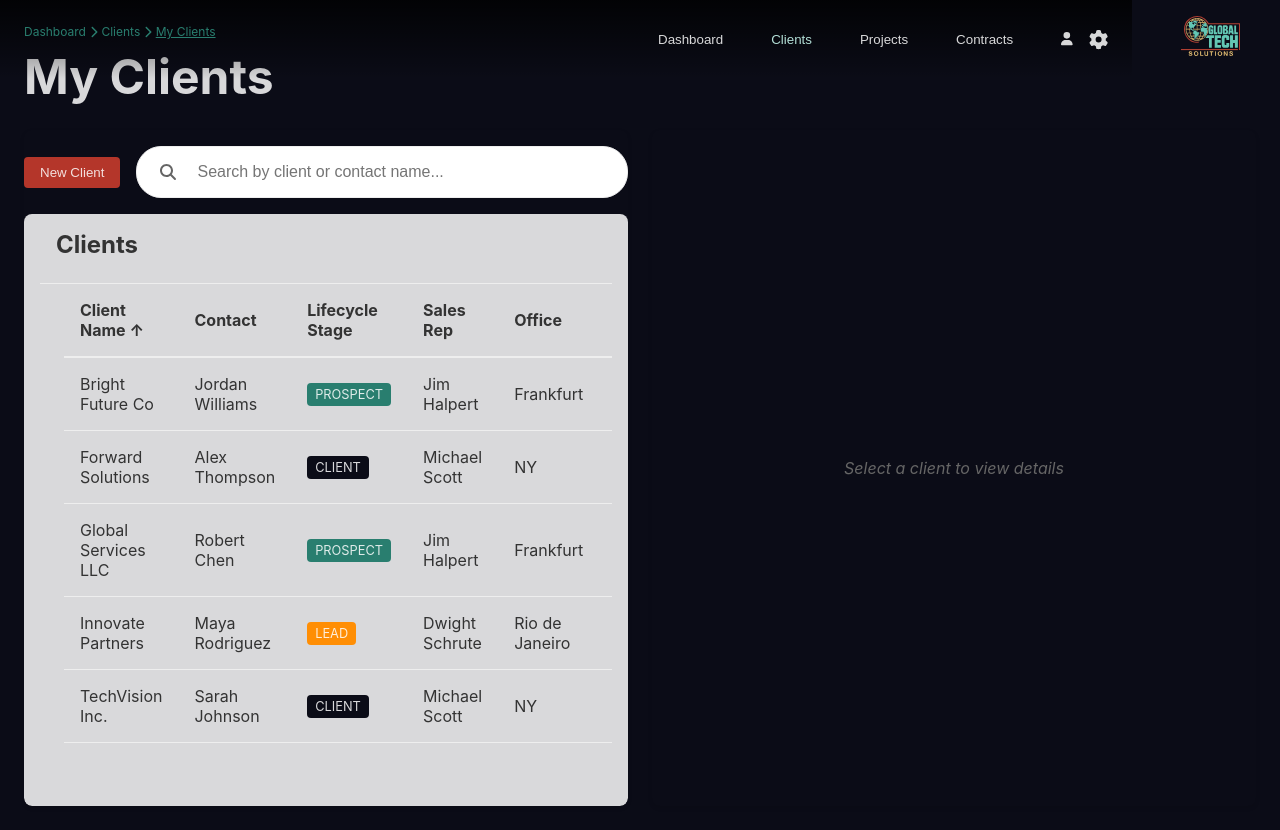
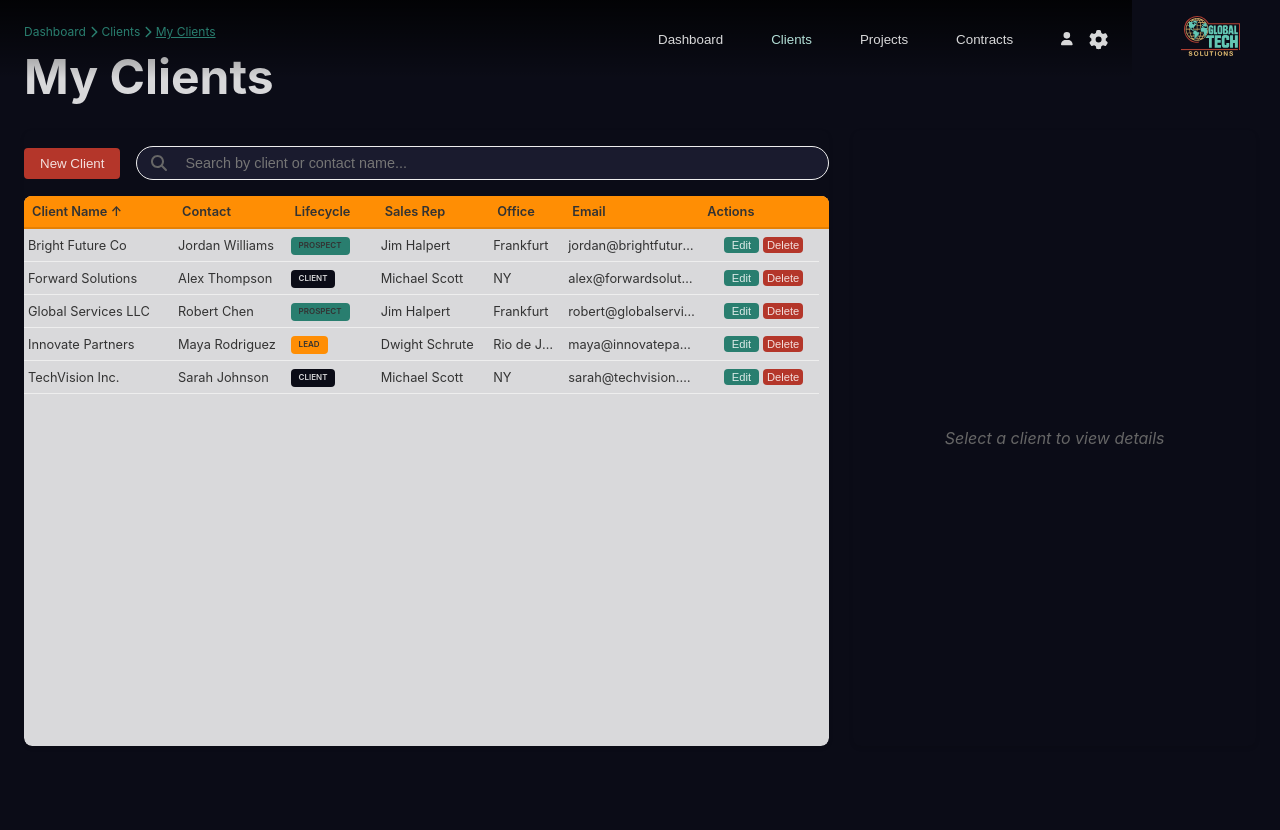
Before and after one commit to ClaudiaHarris/MyClients, a React (Create React App) app: page / in a window 1280 px wide. After the commit the page ends 800 px from the top, so only its background shows below. Built offline with nearby package versions, Linux system fonts and the light colour scheme.

Commit message:
ui implemented

```diff
--- a/src/App.css
+++ b/src/App.css
@@ -209,12 +209,12 @@ h1, h2, h3, h4, h5, h6 {
 .client-screen-container {
   padding: var(--spacing-lg) 0 0;
   display: grid;
-  grid-template-columns: 1fr 1fr;
+  grid-template-columns: 2fr 1fr;
   gap: var(--spacing-lg);
-  height: calc(100vh - 100px);
+  height: 80vh;
 }
 
-.client-list-container, .client-details-container {
+.client-list-container {
   background-color: tranparent;
   border-radius: 8px;
   box-shadow: 0 2px 4px rgba(0, 0, 0, 0.1);
@@ -222,24 +222,35 @@ h1, h2, h3, h4, h5, h6 {
   display: flex;
   flex-direction: column;
 }
+.client-details-container {
+  background-color: transparent;
+  display: flex;
+  flex-direction: column;
+  height: 100%;
+  border-radius: 8px;
+  box-shadow: 0 2px 4px rgba(0, 0, 0, 0.1);
+  overflow: hidden;
+}
 
 /* Client List */
 .client-list {
-  background-color: var(--white);
   border-radius: 8px;
   display: flex;
   flex-direction: column;
   height: 100%;
-  padding: var(--spacing-md);
+
 }
 
 .client-list-header {
+  background-color: var(--pastured-egg);
   display: flex;
   justify-content: space-between;
   align-items: center;
-  padding: 0 var(--spacing-md) var(--spacing-lg);
+  padding: var(--spacing-md) var(--spacing-lg);
   border-bottom: 1px solid var(--light-grey);
+  border-radius: 8px 8px 0 0;
 }
+
 
 .client-list-actions {
   background-color: tranparent;
@@ -248,20 +259,24 @@ h1, h2, h3, h4, h5, h6 {
   gap: var(--spacing-md);
   flex: 1;
   width: 100%;
+  padding: var(--spacing-md) 0;
 }
 
 .search-bar {
   flex: 1;
   position: relative;
-  padding: var(--spacing-md) 0;
+  margin: 0;
+  padding: 0;
 }
 
 .search-input {
   width: 100%;
-  padding: var(--spacing-md) var(--spacing-lg) var(--spacing-md) calc(var(--spacing-lg) * 2.5);
+  padding: var(--spacing-sm) var(--spacing-lg) var(--spacing-sm) calc(var(--spacing-lg) * 2);
+  border-radius: 25px;
   border: 1px solid var(--light-grey);
-  border-radius: 25px;
-  font-size: 1rem;
+  background-color: #1a1b2e;
+  color: var(--white);
+  font-size: 0.9rem;
   transition: border-color 0.2s ease, box-shadow 0.2s ease;
 }
 
@@ -273,7 +288,7 @@ h1, h2, h3, h4, h5, h6 {
 
 .search-icon {
   position: absolute;
-  left: var(--spacing-lg);
+  left: 15px;
   top: 50%;
   transform: translateY(-50%);
   color: var(--medium-grey);
@@ -300,35 +315,130 @@ h1, h2, h3, h4, h5, h6 {
 }
 
 .client-table-container {
+  background-color: var(--white);
+  width: 100%;
+  height: 60vh;
+  overflow-x:hidden;
   flex: 1;
   overflow-y: auto;
-  padding: 0 var(--spacing-lg);
+  border-radius: 8px;
+}
+
+.client-table-header {
+  position: sticky;
+  top: 0;
+  z-index: 1;
+  width: 100%;
+}
+
+.client-table thead {
+  width: 100%;
+  background-color: var(--pastured-egg);
+}
+
+.client-table thead tr {
+  display: table-row;
+  width: 100%;
+  font-size: .8rem;
 }
 
 .client-table {
   width: 100%;
-  border-collapse: collapse;
+  border-collapse: separate;
+  border-spacing: 0;
+  table-layout: fixed;
+  border-radius: 8px;
+  margin: 0;
+}
+
+
+
+.client-table th,
+.client-table td {
+  padding: var(--spacing-xs) var(--spacing-md);
+  text-overflow: ellipsis;
+  white-space: nowrap;
+  overflow: hidden;
 }
 
 .client-table th {
+  background-color: var(--pastured-egg);
+  font-weight: 600;
+  position: sticky;
+  top: 0;
+  z-index: 2;
+}
+
+.client-table thead th {
+  padding: var(--spacing-sm);
   text-align: left;
-  padding: var(--spacing-md);
-  border-bottom: 2px solid var(--light-grey);
-  cursor: pointer;
+  vertical-align: middle;
+  line-height: 1.2;
+  border-bottom: 2px solid rgba(0, 0, 0, 0.1);
+}
+
+.client-table tbody td {
+  vertical-align: middle;
+  line-height: 1.2;
+}
+
+/* Adjust column widths */
+.client-table th:nth-child(1),
+.client-table td:nth-child(1) { width: 20%; }  /* Client Name */
+
+.client-table th:nth-child(2),
+.client-table td:nth-child(2) { width: 15%; }  /* Contact */
+
+.client-table th:nth-child(3),
+.client-table td:nth-child(3) { width: 12%; }  /* Lifecycle Stage */
+
+.client-table th:nth-child(4),
+.client-table td:nth-child(4) { width: 15%; }  /* Sales Rep */
+
+.client-table th:nth-child(5),
+.client-table td:nth-child(5) { width: 10%; }  /* Office */
+
+.client-table th:nth-child(6),
+.client-table td:nth-child(6) { width: 18%; }  /* Email */
+
+.client-table th:nth-child(7),
+.client-table td:nth-child(7) {
+  width: 130px;  /* Actions - increased width */
+  padding-right: var(--spacing-md);
+  white-space: nowrap;
+  overflow: visible; /* Allow buttons to be visible */
 }
 
 .client-table th:hover {
-  background-color: var(--light-grey);
+  background-color: #ff9e28;
 }
 
 .client-table td {
-  padding: var(--spacing-md);
+  padding: var(--spacing-xs) var(--spacing-xs);
   border-bottom: 1px solid var(--light-grey);
+  text-overflow: ellipsis;
+  white-space: nowrap;
+  overflow: hidden;
+  max-width: 0;
+}
+
+.client-table td.actions {
+  padding: var(--spacing-sm) var(--spacing-md);
+  text-align: left;
+  vertical-align: middle;
+}
+
+/* Ensure table header aligns with the action buttons */
+.client-table th:last-child {
+  padding-right: var(--spacing-md);
+  text-align: left;
 }
 
 .client-row {
   cursor: pointer;
   transition: background-color 0.2s ease;
+  font-size: 0.8rem;
+
 }
 
 .client-row:hover {
@@ -339,18 +449,19 @@ h1, h2, h3, h4, h5, h6 {
   display: inline-block;
   padding: var(--spacing-xs) var(--spacing-sm);
   border-radius: 4px;
-  font-size: 0.8rem;
+  font-size: 0.5rem;
+  font-weight: 600;
   text-transform: uppercase;
 }
 
 .lifecycle-stage.lead {
   background-color: var(--lead-color);
-  color: var(--white);
+  color: var (--white);
 }
 
 .lifecycle-stage.prospect {
   background-color: var(--prospect-color);
-  color: var(--white);
+  color: var (--white);
 }
 
 .lifecycle-stage.client {
@@ -360,17 +471,27 @@ h1, h2, h3, h4, h5, h6 {
 
 .actions {
   display: flex;
-  gap: var(--spacing-sm);
+  gap: var(--spacing-xs);
+  padding: var(--spacing-xs);
+  min-width: 120px;
+  justify-content: flex-end; /* Changed from flex-start to flex-end */
 }
 
 .edit-btn, .delete-btn, .archive-btn {
-  padding: var(--spacing-xs) var(--spacing-sm);
+  display: inline-flex;
+  align-items: center;
+  justify-content: center;
+  padding: calc(var(--spacing-xs) / 2) var(--spacing-xs);
   border: none;
   border-radius: 4px;
   cursor: pointer;
-  font-size: 0.8rem;
+  font-size: 0.7rem;
+  white-space: nowrap;
+  min-width: 35px;
+  transition: opacity 0.2s ease;
 }
 
+/* Remove the duplicate definition and keep the specific styles */
 .edit-btn {
   background-color: var(--teal);
   color: var(--white);
@@ -386,6 +507,18 @@ h1, h2, h3, h4, h5, h6 {
   color: var(--white);
 }
 
+.edit-btn:hover {
+  opacity: 0.85;
+}
+
+.delete-btn:hover {
+  opacity: 0.85;
+}
+
+.archive-btn:hover {
+  opacity: 0.85;
+}
+
 .no-clients-message {
   text-align: center;
   padding: var(--spacing-lg);
@@ -394,8 +527,9 @@ h1, h2, h3, h4, h5, h6 {
 
 /* Client Card */
 .client-card {
-  background-color: var(--white);
-  height: 100%;
+
+  height: 50vh;
+  border-radius: 8px;
   display: flex;
   flex-direction: column;
 }
@@ -404,45 +538,52 @@ h1, h2, h3, h4, h5, h6 {
   display: flex;
   justify-content: space-between;
   align-items: center;
-  padding: var(--spacing-md) var(--spacing-lg);
-  border-bottom: 1px solid var(--light-grey);
-}
-
-.client-card-header h2 {
-  margin-bottom: 0;
+  padding: var(--spacing-sm) var(--spacing-md);
+  gap: var(--spacing-md);
 }
 
 .client-card-actions {
   display: flex;
-  gap: var(--spacing-sm);
+  gap: var(--spacing-xs);
+  justify-content: flex-end;
+  margin-left: auto;
+  transform: translatey(-100%);
 }
 
 .client-card-content {
-  padding: var(--spacing-lg);
+  background-color: var(--white);
+  border-radius: 8px;
+  flex-direction: column;
+  padding: var(--spacing-md) var(--spacing-md);
   flex: 1;
   overflow-y: auto;
 }
 
+.client-card-content h4 {
+  margin-bottom: 0;
+  font-size: 1.3rem;
+}
+
 .client-details-section, .contact-section, .sales-rep-section, .contracts-section {
-  margin-bottom: var(--spacing-lg);
-  border: 1px solid var(--light-grey);
-  border-radius: 4px;
+  margin-bottom: var(--spacing-sm);
+  border-bottom: 1px solid var(--light-grey);
+
   overflow: hidden;
 }
 
 .client-details-section h3, .contact-section h3, .sales-rep-section h3, .contracts-section h3 {
   background-color: var(--light-grey);
-  padding: var(--spacing-md);
   margin-bottom: 0;
   font-size: 1rem;
 }
 
 .section-content {
-  padding: var(--spacing-md);
+  padding: 0;
 }
 
 .section-content p {
-  margin-bottom: var(--spacing-sm);
+  font-size: 0.8rem;
+  margin-bottom: var (--spacing-xs);
 }
 
 .contracts-table {
@@ -478,58 +619,106 @@ h1, h2, h3, h4, h5, h6 {
   border-radius: 8px;
   box-shadow: 0 2px 4px rgba(0, 0, 0, 0.1);
   overflow: hidden;
+  flex: 1;
+  display: flex;
+  flex-direction: column;
 }
 
 .projects-box-header {
   display: flex;
   justify-content: space-between;
   align-items: center;
-  padding: var(--spacing-md) var(--spacing-lg);
+  padding: var(--spacing-sm) var(--spacing-md);
+
   border-bottom: 1px solid var(--light-grey);
 }
 
 .projects-box-header h2 {
-  margin-bottom: 0;
+  margin: 0;
+  font-size: 1.3rem;
+  color: var(--deep-blue);
+}
+
+.projects-box-actions {
+  display: flex;
+  gap: var(--spacing-xs);
+}
+
+.add-project-btn {
+  background-color: var(--teal);
+  color: var(--white);
+  border: none;
+  border-radius: 4px;
+  padding: calc(var(--spacing-xs) / 2) var(--spacing-xs);
+  font-size: 0.7rem;
+  cursor: pointer;
+  transition: opacity 0.2s ease;
+}
+
+.add-project-btn:hover {
+  opacity: 0.85;
 }
 
 .project-tabs {
   display: flex;
+
   border-bottom: 1px solid var(--light-grey);
+  padding: 0 var(--spacing-md);
 }
 
 .tab {
-  padding: var(--spacing-md) var(--spacing-lg);
+  padding: var(--spacing-sm) var(--spacing-md);
+  color: var(--deep-blue);
   background: none;
   border: none;
+  border-bottom: 2px solid transparent;
   cursor: pointer;
-  transition: background-color 0.2s ease;
+  transition: all 0.2s ease;
+  font-size: 0.8rem;
 }
 
 .tab:hover {
-  background-color: var(--light-grey);
+  color: var(--light-teal);
 }
 
 .tab.active {
+  color: var(--teal);
   border-bottom: 2px solid var(--teal);
-  font-weight: bold;
+}
+
+.project-list {
+  flex: 1;
+  overflow-y: auto;
+  padding: var(--spacing-md);
 }
 
 .projects-table {
   width: 100%;
   border-collapse: collapse;
+  font-size: 0.8rem;
 }
 
-.projects-table th, .projects-table td {
+.projects-table th {
+  background-color: var(--deep-blue);
+  color: var(--light-teal);
+  font-weight: 600;
+  text-align: left;
+  padding: var(--spacing-sm) var(--spacing-md);
+  border-bottom: 2px solid var(--teal);
+}
+
+.projects-table td {
   padding: var(--spacing-sm) var(--spacing-md);
   border-bottom: 1px solid var(--light-grey);
-  text-align: left;
+  color: var(--dark-grey);
 }
 
 .status-badge {
   display: inline-block;
   padding: var(--spacing-xs) var(--spacing-sm);
   border-radius: 4px;
-  font-size: 0.8rem;
+  font-size: 0.7rem;
+  font-weight: 600;
   text-transform: uppercase;
 }
 
@@ -551,10 +740,22 @@ h1, h2, h3, h4, h5, h6 {
 .support-tickets-link {
   color: var(--teal);
   text-decoration: none;
+  border: none;
+  background: none;
+  padding: 0;
+  cursor: pointer;
+  font-size: 0.8rem;
 }
 
 .support-tickets-link:hover {
   text-decoration: underline;
+}
+
+.no-projects-message {
+  text-align: center;
+  padding: var(--spacing-lg);
+  color: var(--medium-grey);
+  font-style: italic;
 }
 
 /* Buttons */
@@ -578,7 +779,7 @@ h1, h2, h3, h4, h5, h6 {
 
 .btn-secondary {
   background-color: var(--light-grey);
-  color: var(--dark-grey);
+  color: var (--dark-grey);
 }
 
 .btn-secondary:hover {
@@ -588,6 +789,7 @@ h1, h2, h3, h4, h5, h6 {
 .btn-alert {
   background-color: var(--rustic-red);
   color: var(--white);
+
 }
 
 .btn-alert:hover {
--- a/src/pages/ClientScreen.css
+++ b/src/pages/ClientScreen.css
@@ -7,6 +7,16 @@
   padding: 20px;
   height: calc(100vh - 60px); /* Adjust based on your navbar height */
   color: #fff;
+}
+thead {
+  background-color: var(--pastured-egg);
+  display: flex;
+  justify-content: space-between;
+  align-items: center;
+  padding: 10px 20px;
+  background-color: #1F1F2E;
+  border-radius: 8px;
+  box-shadow: 0 4px 8px rgba(0, 0, 0, 0.2);
 }
 
 /* Left column - Client List */
--- a/src/pages/ClientScreen.jsx
+++ b/src/pages/ClientScreen.jsx
@@ -16,6 +16,7 @@ const mockClients = [
     address: "123 Innovation Way, Silicon Valley, CA",
     website: "www.techvision.com",
     phone: "555-123-4567",
+    ext: "789",
     contracts: [
       { id: 101, type: "Software Development", startDate: "2023-01-15", endDate: "2023-12-31" },
       { id: 102, type: "Support & Maintenance", startDate: "2023-01-15", endDate: "2024-01-14" }
@@ -32,6 +33,7 @@ const mockClients = [
     address: "456 Corporate Blvd, Chicago, IL",
     website: "www.globalservices.com",
     phone: "555-987-6543",
+    ext: "456",
     contracts: []
   },
   {
@@ -45,6 +47,7 @@ const mockClients = [
     address: "789 Venture St, Boston, MA",
     website: "www.innovatepartners.com",
     phone: "555-456-7890",
+    ext: "789",
     contracts: []
   },
   {
@@ -58,6 +61,7 @@ const mockClients = [
     address: "321 Progress Ave, Seattle, WA",
     website: "www.forwardsolutions.com",
     phone: "555-234-5678",
+    ext: "144",
     contracts: [
       { id: 103, type: "Consulting", startDate: "2023-03-10", endDate: "2023-09-10" }
     ]
@@ -73,6 +77,7 @@ const mockClients = [
     address: "654 Opportunity Ln, Austin, TX",
     website: "www.brightfuture.com",
     phone: "555-876-5432",
+    ext: "101",
     contracts: []
   }
 ];
@@ -117,9 +122,9 @@ const mockProjects = [
 ];
 
 const mockSalesReps = [
-  { id: 1, name: "Michael Scott", office: "NY", email: "michael@globaltech.com", phone: "555-111-2222" },
-  { id: 2, name: "Jim Halpert", office: "Frankfurt", email: "jim@globaltech.com", phone: "555-333-4444" },
-  { id: 3, name: "Dwight Schrute", office: "Rio de Janeiro", email: "dwight@globaltech.com", phone: "555-555-6666" },
+  { id: 1, name: "Michael Scott", office: "NY", email: "michael@globaltech.com", phone: "555-111-2222", ext: "123" },
+  { id: 2, name: "Jim Halpert", office: "Frankfurt", email: "jim@globaltech.com", phone: "555-333-4444", ext: "456" },
+  { id: 3, name: "Dwight Schrute", office: "Rio de Janeiro", email: "dwight@globaltech.com", phone: "555-555-6666", ext: "789" },
 ];
 //breadcrumb component
 const Breadcrumb = () => {
@@ -273,13 +278,10 @@ const ClientList = ({ clients, onClientSelect, onAddNew }) => {
 
   return (
     <div className="client-list">
-      <div className="client-list-header">
-        <h2>Clients</h2>
-      </div>
 
       <div className="client-table-container">
         <table className="client-table">
-          <thead>
+          <thead className="client-table-header">
             <tr>
               <th onClick={() => handleSort('name')}>
                 Client Name
@@ -290,7 +292,7 @@ const ClientList = ({ clients, onClientSelect, onAddNew }) => {
                 {sortField === 'contactName' && (sortDirection === 'asc' ? ' ↑' : ' ↓')}
               </th>
               <th onClick={() => handleSort('lifecycleStage')}>
-                Lifecycle Stage
+                Lifecycle
                 {sortField === 'lifecycleStage' && (sortDirection === 'asc' ? ' ↑' : ' ↓')}
               </th>
               <th onClick={() => handleSort('salesRep')}>
@@ -331,24 +333,37 @@ const ClientList = ({ clients, onClientSelect, onAddNew }) => {
 const ClientDetails = ({ name, address, website }) => {
   return (
     <div className="client-details-section">
-      <h3>Client Details</h3>
+
       <div className="section-content">
-        <p><strong>Legal Name:</strong> {name}</p>
-        <p><strong>Main Address:</strong> {address}</p>
-        <p><strong>Website:</strong> <a href={`https://${website}`} target="_blank" rel="noopener noreferrer">{website}</a></p>
+        <h4><strong> {name}</strong></h4>
+        <p> {address}</p>
+        <p><span>
+          <a href={`https://${website}`} target="_blank" rel="noopener noreferrer">{website}</a>
+          <div className="client-card-actions">
+            <button className="edit-btn">Edit</button>
+            <button className="delete-btn">Delete</button>
+            <button className="archive-btn">Archive</button>
+          </div>
+        </span></p>
       </div>
     </div>
   );
 };
 
-const ContactSection = ({ name, email, phone }) => {
+const ContactSection = ({ name, email, phone, ext }) => {
   return (
     <div className="contact-section">
-      <h3>Contact Information</h3>
+
       <div className="section-content">
-        <p><strong>Name:</strong> {name}</p>
-        <p><strong>Email:</strong> <a href={`mailto:${email}`}>{email}</a></p>
-        <p><strong>Phone:</strong> {phone}</p>
+        <p><strong> {name}</strong></p>
+        <p> {phone} ext:{ext}</p>
+        <p> <span><a href={`mailto:${email}`}>{email}</a>
+          <div className="client-card-actions">
+            <button className="edit-btn">Edit</button>
+            <button className="delete-btn">Delete</button>
+          </div>
+            </span></p>
+
       </div>
     </div>
   );
@@ -357,9 +372,9 @@ const ContactSection = ({ name, email, phone }) => {
 const SalesRepSection = ({ name, office, email, phone }) => {
   return (
     <div className="sales-rep-section">
-      <h3>Assigned Sales Representative</h3>
+
       <div className="section-content">
-        <p><strong>Name:</strong> {name || 'None assigned'}</p>
+        <p><strong>Sales Rep:</strong> {name || 'None assigned'}</p>
         {name && (
           <>
             <p><strong>Office:</strong> {office}</p>
@@ -374,7 +389,7 @@ const SalesRepSection = ({ name, office, email, phone }) => {
 const ContractsSection = ({ contracts }) => {
   return (
     <div className="contracts-section">
-      <h3>Contracts</h3>
+
       {contracts.length > 0 ? (
         <table className="contracts-table">
           <thead>
@@ -408,14 +423,6 @@ const ClientCard = ({ client }) => {
 
   return (
     <div className="client-card">
-      <div className="client-card-header">
-        <h2>{client.name}</h2>
-        <div className="client-card-actions">
-          <button className="edit-btn">Edit</button>
-          <button className="delete-btn">Delete</button>
-          <button className="archive-btn">Archive</button>
-        </div>
-      </div>
 
       <div className="client-card-content">
         <ClientDetails
@@ -632,7 +639,7 @@ const AddClientModal = ({ isOpen, onClose }) => {
             </div>
 
             <div className="form-group">
-              <label>Lifecycle Stage*</label>
+              <label>Lifecycle*</label>
               <select
                 name="lifecycleStage"
                 value={formData.lifecycleStage}
@@ -808,8 +815,8 @@ const ClientScreen = () => {
         <div className="client-details-container">
           {selectedClient ? (
             <>
+              <ClientCard client={selectedClient} />
               <ProjectsBox clientId={selectedClient.id} />
-              <ClientCard client={selectedClient} />
             </>
           ) : (
             <div className="no-selection-placeholder">
```
Also changed, not shown: src/components/clients/ClientCard/NOTClientCard.txt.
